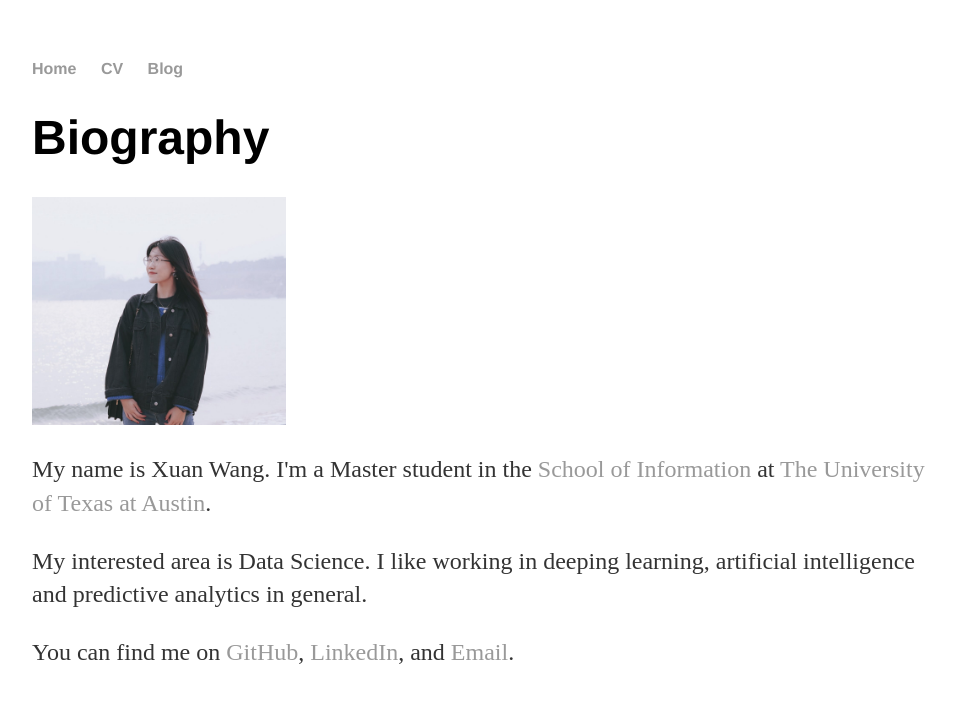
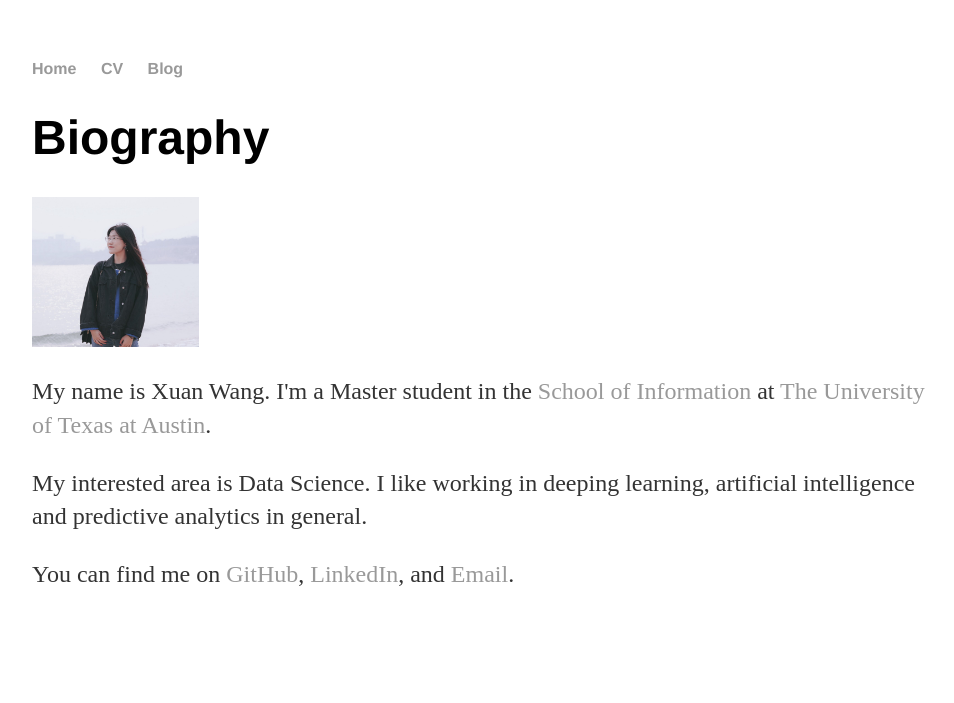
Before and after one commit to xxuanwang-zz/Portfolio, a Jekyll site: the page built from index.html, in a window 1280 px wide. Shown: the top 703 px of the page, without its empty margins (160-1114 px from the left). Built offline with Jekyll 4.4.1, drawn with Linux system fonts in a browser that asks for light colours.

Commit message:
Update index.html

```diff
--- a/index.html
+++ b/index.html
@@ -7,7 +7,7 @@
     <h1>Biography</h1>
   </header>
   <section id="about">
-    <img src="./img/me.jpg" height="228px"/>
+    <img src="./img/me.jpg" height="150" class="rounded"/>
     <p>
       My name is Xuan Wang. I'm a Master student in the <a href="https://www.ischool.utexas.edu/">School of Information</a> at <a href="https://www.utexas.edu/">The University of Texas at Austin</a>.
     </p>
```
